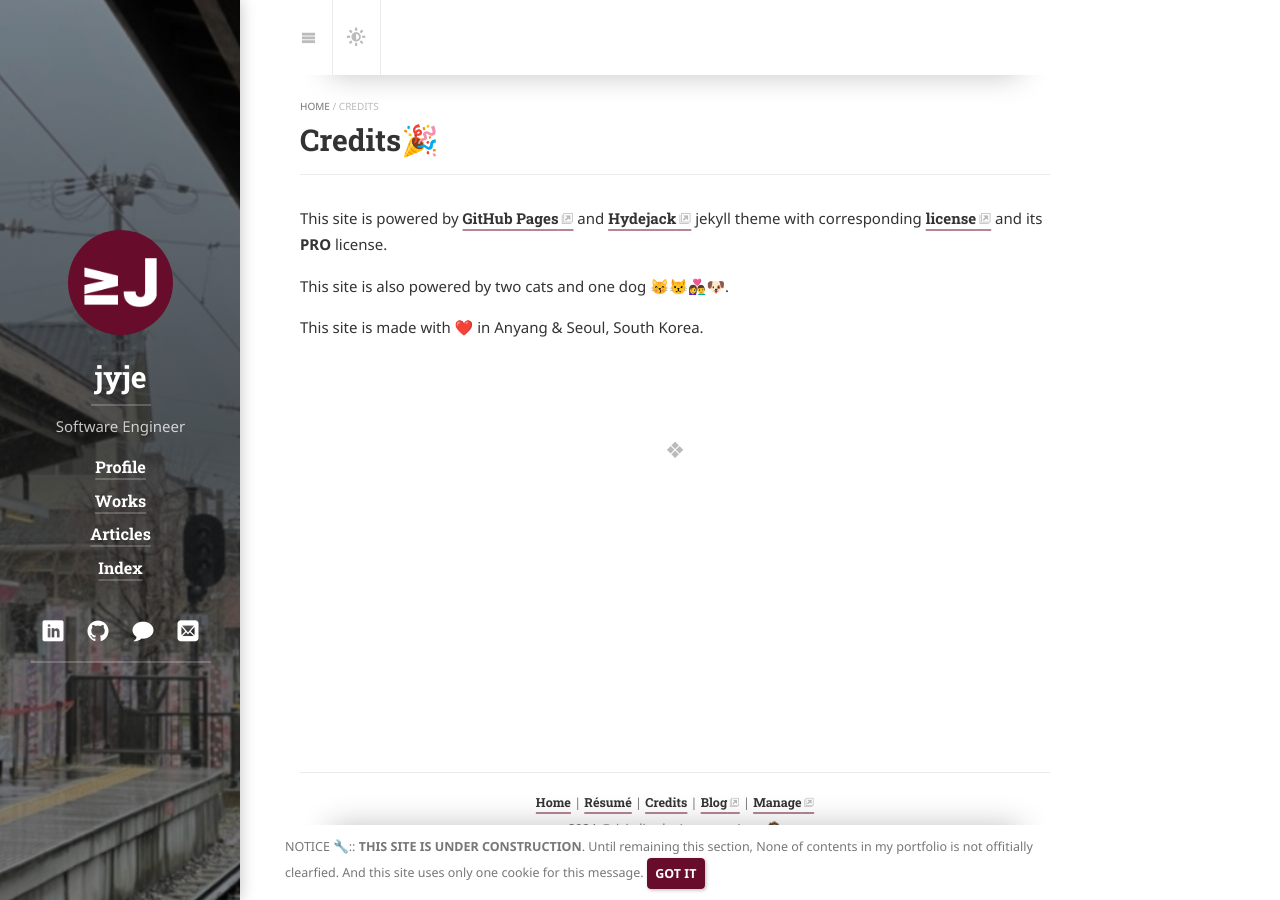
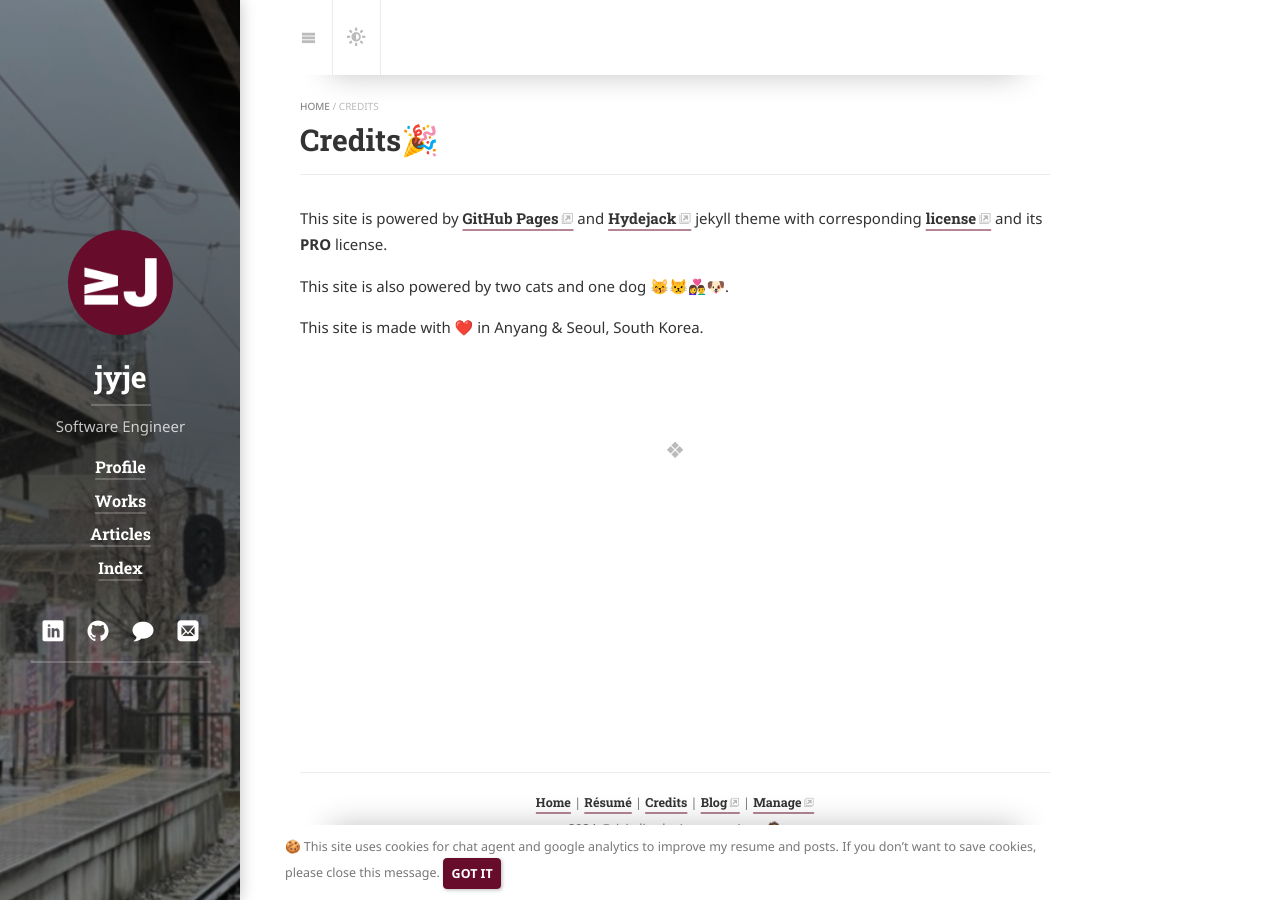
Before and after one commit to jyje/portfolio, a Jekyll site: the page built from credits.md, in a window 1280 px wide. Built offline with Jekyll 4.4.1, drawn with Linux system fonts in a browser that asks for light colours; cached includes are drawn as plain includes; nearby versions of some CDN libraries; some web fonts are replaced; library files that are not in the unit come from our copies; our own code applies the rules of GitHub Pages for plain Markdown files.

Commit message:
🔧 string/cookies: change notification 'And now it's official'

```diff
--- a/_data/strings.yml
+++ b/_data/strings.yml
@@ -45,7 +45,7 @@ continue_reading:      >
 
 cookies_banner:
   text:                > # This site uses cookies. [Cookies Policy](/cookies-policy/).
-    NOTICE 🔧:: **THIS SITE IS UNDER CONSTRUCTION**. Until remaining this section, None of contents in my portfolio is not offitially clearfied. And this site uses only one cookie for this message.
+    🍪 This site uses cookies for chat agent and google analytics to improve my resume and posts. If you don't want to save cookies, please close this message.
   okay:                GOT IT
 
 not_found:
```
